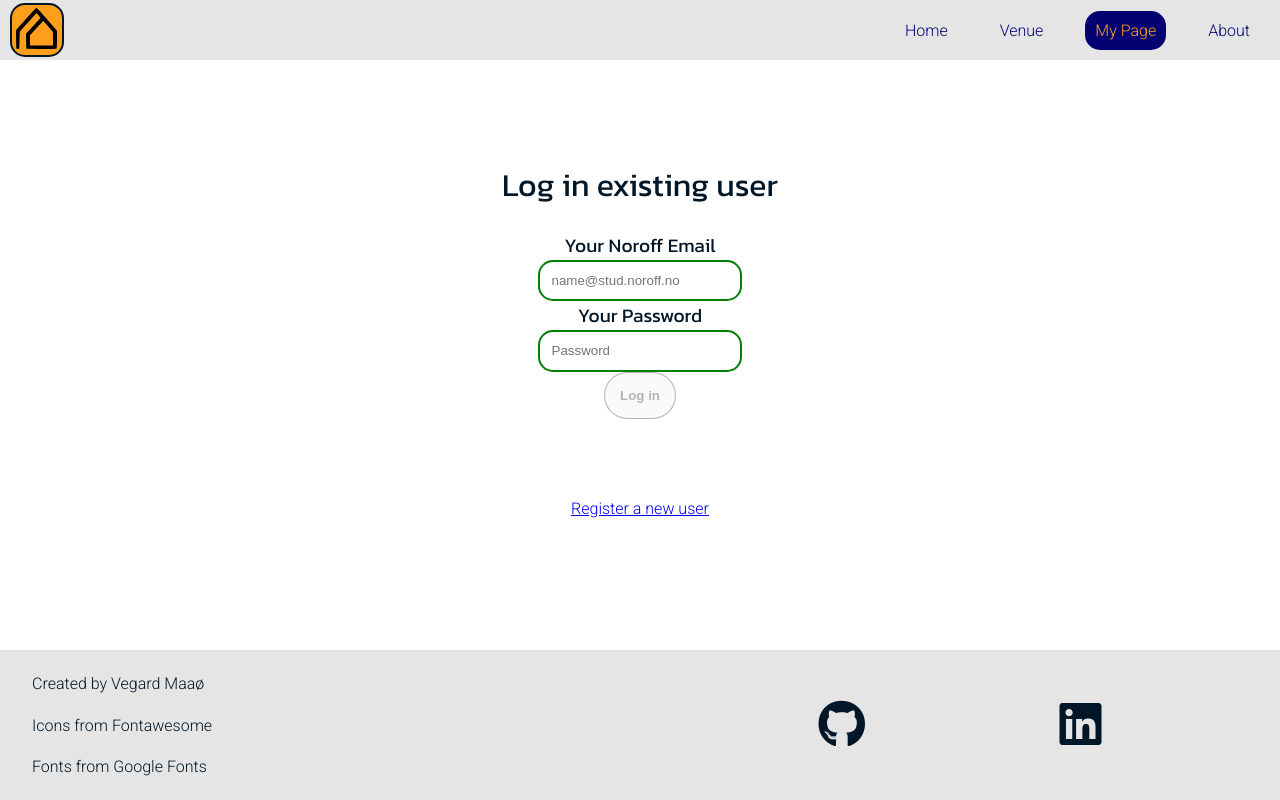
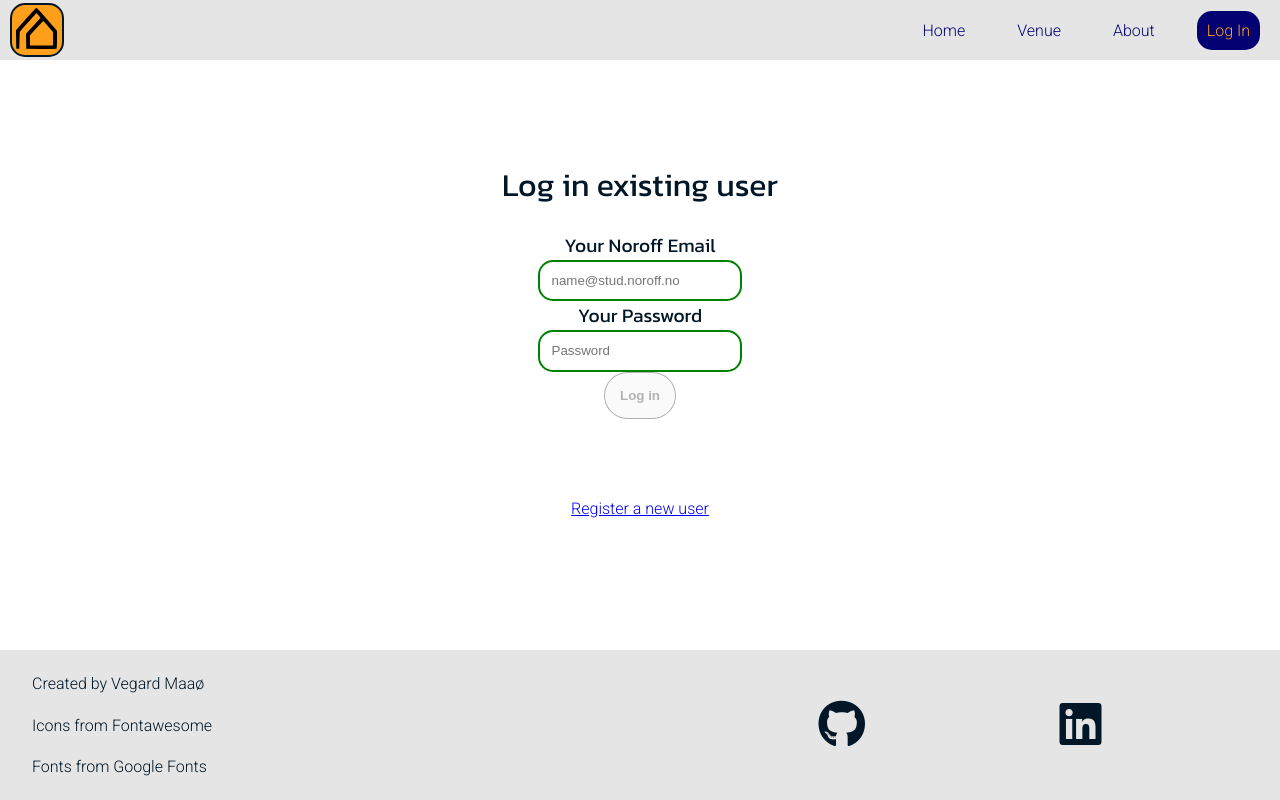
Before and after one commit to VegardMaao/project-exam-2, a React (Vite) app: page /profile in a window 1280 px wide. Built offline with nearby package versions, Linux system fonts and the light colour scheme.

Commit message:
Polishing login and header
Realized that if the accesToken is not removed from local storage when the user logs out, then the logout is pointless. Fixed that in a hurry

```diff
--- a/src/components/dataObjects/headerLinks.ts
+++ b/src/components/dataObjects/headerLinks.ts
@@ -8,10 +8,6 @@ export const headerLinks = [
     href: "/venues",
   },
   {
-    title: "My Page",
-    href: "/profile",
-  },
-  {
     title: "About",
     href: "/About",
   },
--- a/src/components/header/header.tsx
+++ b/src/components/header/header.tsx
@@ -3,35 +3,46 @@ import { useState } from "react";
 import { Link, useLocation } from "react-router-dom";
 import { headerLinks } from "../dataObjects";
 // @ts-ignore
-import { headerStyles } from "../../styles/index.js";
+import { headerStyles as S } from "../../styles/index.js";
 // @ts-ignore
 import { Logo } from "./logo";
+import useLoggedInStore from "../../zustandStores/loggedInStore.js";
 
 function Nav() {
+  const { loggedIn, logOut } = useLoggedInStore();
   const { pathname } = useLocation();
   const [showMenu, setShowMenu] = useState(false);
 
+  const LogOutBtn = () => {
+    if (loggedIn) {
+      return <S.StyledNavLink to="" onClick={logOut} >Log Out</S.StyledNavLink>
+    } else {
+      return <S.StyledNavLink to={"/profile"} >Log In</S.StyledNavLink>
+    }
+  }
+
   return (
-    <headerStyles.NavbarWrapper>
+    <S.NavbarWrapper>
       <Link className="logoWrapper" to={"/"}>
         <Logo />
       </Link>
-      <headerStyles.StyledHamburgerIcon
+      <S.StyledHamburgerIcon
         onClick={() => setShowMenu(!showMenu)}
         dangerouslySetInnerHTML={{ __html: '<i class="fa-solid fa-bars"></i>' }}
-      ></headerStyles.StyledHamburgerIcon>
-      <headerStyles.NavLinkWrapper showOnMobile={showMenu}>
+      ></S.StyledHamburgerIcon>
+      <S.NavLinkWrapper showOnMobile={showMenu}>
         {headerLinks.map((link) => (
-          <headerStyles.StyledNavLink
+          <S.StyledNavLink
             className={pathname === link.title ? "active" : ""}
             key={link.title}
             to={link.href}
           >
             {link.title}
-          </headerStyles.StyledNavLink>
+          </S.StyledNavLink>
         ))}
-      </headerStyles.NavLinkWrapper>
-    </headerStyles.NavbarWrapper>
+      <LogOutBtn />
+      </S.NavLinkWrapper>
+    </S.NavbarWrapper>
   );
 }
 
--- a/src/zustandStores/loggedInStore.ts
+++ b/src/zustandStores/loggedInStore.ts
@@ -22,6 +22,7 @@ const useLoggedInStore = create<LoginState>()(persist(
       }),
     logOut: () =>
       set(() => {
+        localStorage.clear();
         return {
           loggedIn: false,
           accessToken: undefined
```
